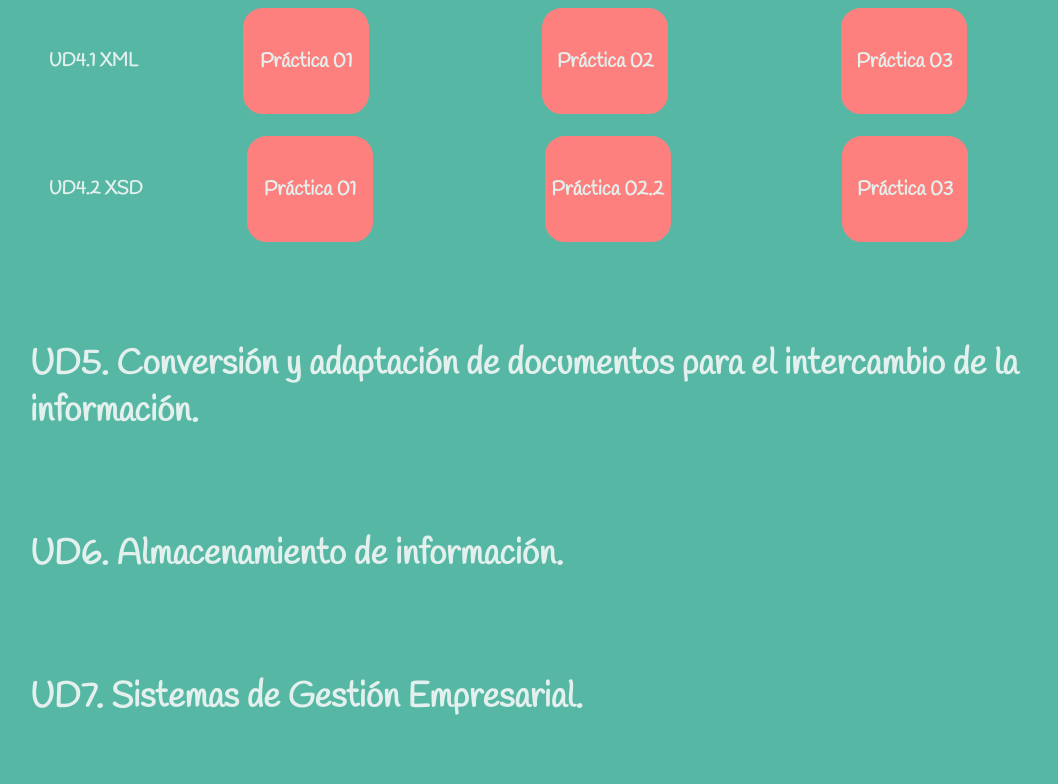
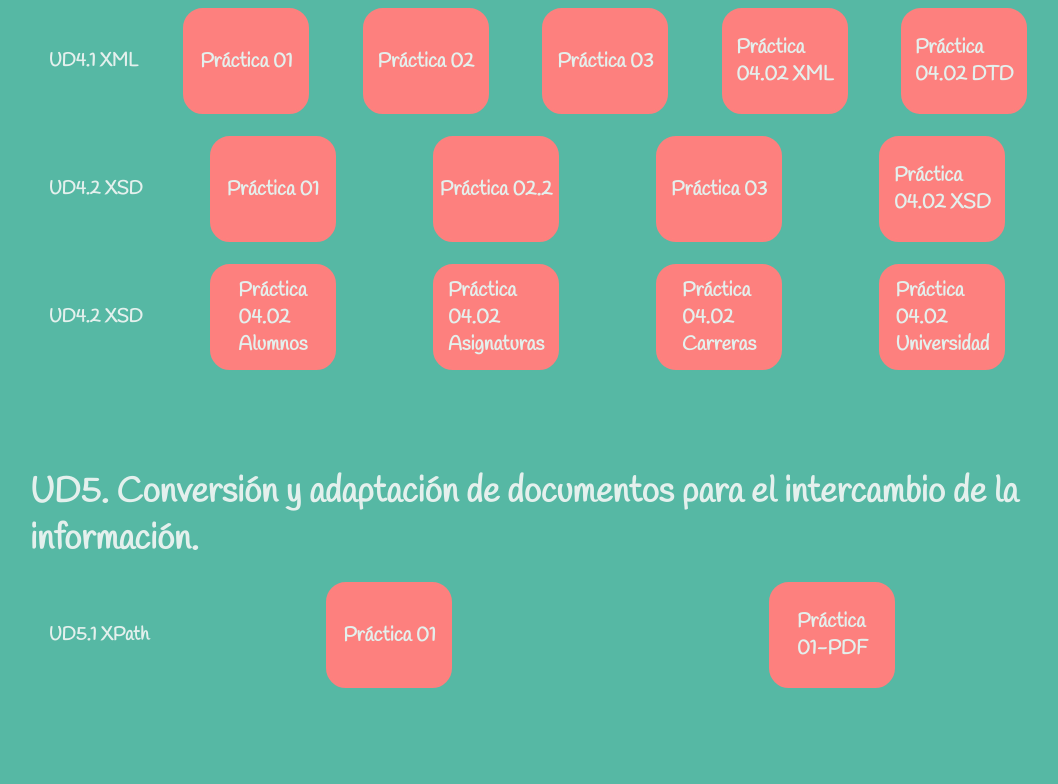
Before and after one commit to verogmayo/107LMSGIProyectoLMGSI, a plain HTML site: page index.html in a window 1280 px wide. Shown: the part 1280-2064 px from the top of the page, without its empty margins (98-1156 px from the left). Drawn offline with Linux system fonts and the light colour scheme.

Commit message:
Ejercicio ud4/04.02 y ud5/01

```diff
--- a/index.html
+++ b/index.html
@@ -67,6 +67,8 @@
                 <a href="ud4/01/01.xml"><div>Práctica 01</div></a>
                 <a href="ud4/02/02.xml"><div>Práctica 02</div></a>
                 <a href="ud4/03/03.xml"><div>Práctica 03</div></a>
+                <a href="ud4/04.02/04.02.xml"><div>Práctica<br>04.02 XML</div></a>
+                <a href="ud4/04.02/04.02.dtd"><div>Práctica<br>04.02 DTD</div></a>
 
             </article>
             <article>
@@ -74,11 +76,25 @@
                 <a href="ud4/01/01.xsd"><div>Práctica 01</div></a>
                 <a href="ud4/02.2/02.2.xsd"><div>Práctica 02.2</div></a>
                 <a href="ud4/03/03.xsd"><div>Práctica 03</div></a>
+                <a href="ud4/04.02/04.02.xsd"><div>Práctica<br>04.02 XSD</div></a>
+
+            </article>
+            <article>
+                <h3>UD4.2 XSD</h3>
+                <a href="ud4/04.02/alumnos.xsd"><div>Práctica<br>04.02<br>Alumnos</div></a>
+                <a href="ud4/04.02/asignaturas.xsd"><div>Práctica<br>04.02<br>Asignaturas</div></a>
+                <a href="ud4/04.02/carreras.xsd"><div>Práctica<br>04.02<br>Carreras</div></a>
+                <a href="ud4/04.02/universidad.xsd"><div>Práctica<br>04.02<br>Universidad</div></a>
             </article>
 
         </section>
         <section>
             <h2>UD5. Conversión y adaptación de documentos para el intercambio de la información.</h2>
+             <article>
+                <h3>UD5.1 XPath</h3>
+                <a href="ud5/01/01.md"><div>Práctica 01</div></a>
+                <a href="ud5/01/01.pdf"><div>Práctica<br>01-PDF</div></a>
+             </article>
         </section>
         <section>
             <h2>UD6. Almacenamiento de información.</h2>
@@ -99,7 +115,7 @@
     </main>
     <footer>
         <p class="piep">2024-25 IES LOS SAUCES. &#169;Todos los derechos reservados. </p>
-        <address><a href="../index.html" id="nombre">Véronique Grué.</a>  Fecha de Actualización :<time datetime="2025-01-15T16:30:00">15-01-2025 - 16:30</time></address>
+        <address><a href="../index.html" id="nombre">Véronique Grué.</a>  Fecha de Actualización :<time datetime="2025-01-30T16:30:00">30-01-2025 - 16:30</time></address>
         <a href="https://validator.w3.org/check?uri=https://daw107.ieslossauces.es/107LMSGIProyectoLMGSI/ud2/02/index.html">
             <img src="../webroot/media/images/W3C®_Icon.svg" alt="Validado por W3C" width="88" height="31">
           </a>
```
Also changed, not shown: 3 other files.
